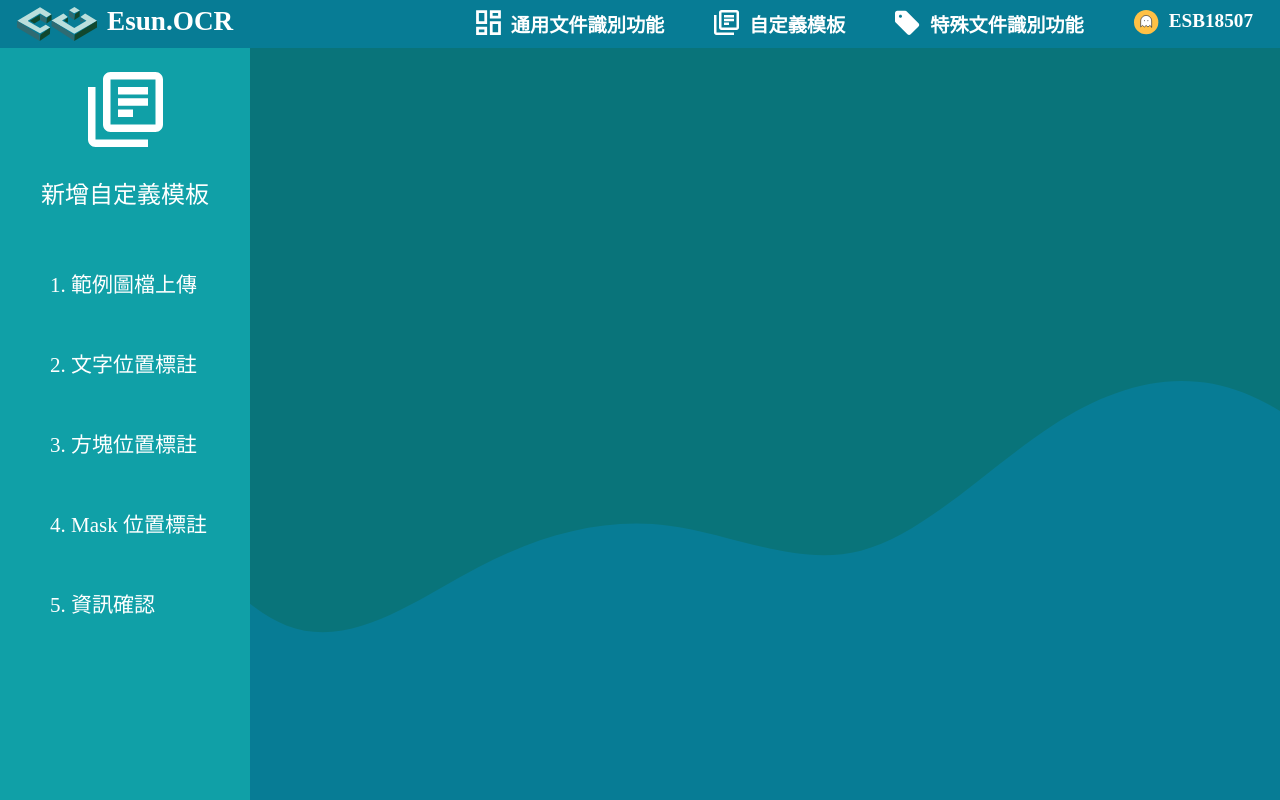
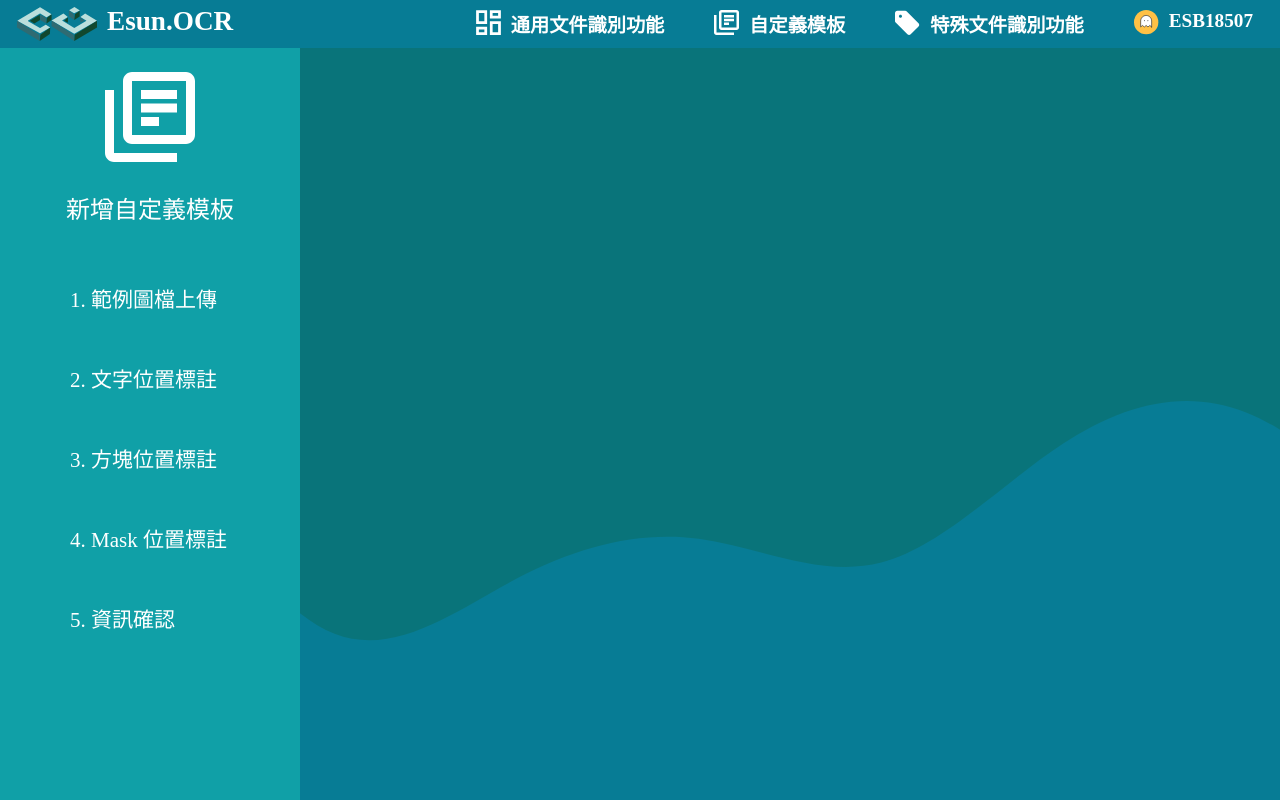
Before and after one commit to halloju/_ocr_web_service, a Vue app in the folder frontend/: page /define in a window 1280 px wide. Built offline with nearby package versions, Linux system fonts and the light colour scheme.

Commit message:
[style] 調整 sidebar 寬度

```diff
--- a/frontend/src/components/Sidebar.vue
+++ b/frontend/src/components/Sidebar.vue
@@ -57,8 +57,8 @@ export default {
 .side-btn {
     border: none;
     height: 80px;
-    width: 250px;
-    padding: 10px 50px;
+    max-width: 300px;
+    padding: 10px 70px;
     cursor: pointer;
     font-size: 21px;
     font-weight: 500;
@@ -82,12 +82,15 @@ export default {
     font-weight: bold;
     margin-left: 0.7vw;
     border-radius: 50px 0 0 50px;
+    z-index: 0;
 }
 .side-btn.active::before {
     top: -30px;
+
 }
 .side-btn.active::after {
     bottom: -30px;
+
 }
 .side-btn.active::before, .side-btn.active::after {
     position: absolute;
@@ -96,13 +99,16 @@ export default {
     height: 30px;
     width: 30px;
     background-color: #09747A;
+
 }
 .side-btn.active .link-container::before {
     top: -60px;
+
 }
 .side-btn.active .link-container::after {
     bottom: -60px;
     z-index: 99;
+
 }
 .side-btn.active .link-container::before, .side-btn.active .link-container::after {
     position: absolute;
@@ -112,5 +118,6 @@ export default {
     width: 60px;
     border-radius: 50%;
     background-color: #10A0A7;
+
 }
 </style>
```
